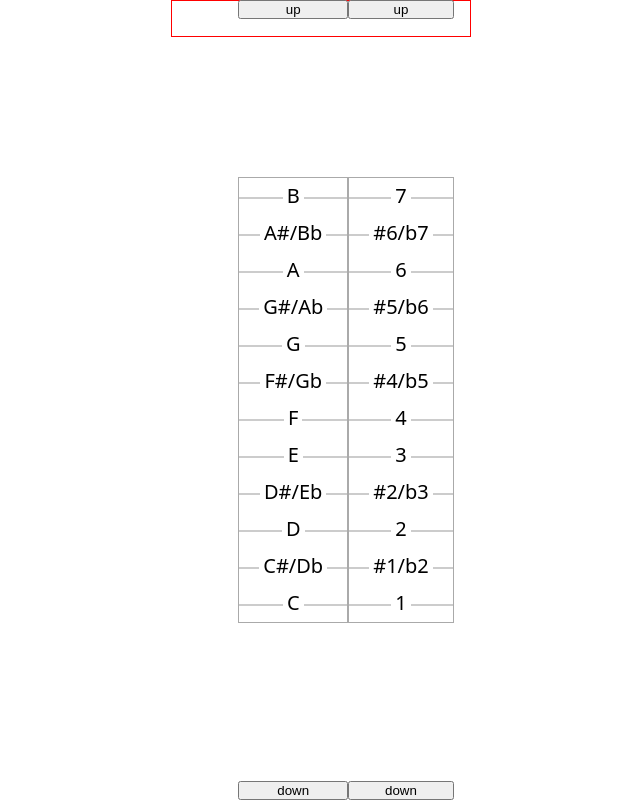
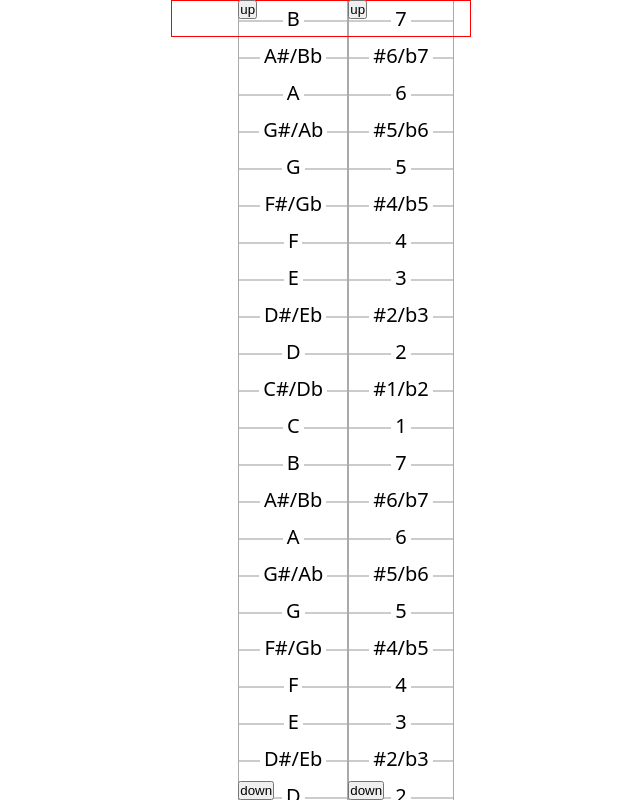
Before and after one commit to katmh/diatonic, a Svelte app: page / in a window 1280 px wide. Shown: the whole page, without its empty margins (294-934 px from the left). Built offline with nearby package versions, Linux system fonts and the light colour scheme.

Commit message:
Full height rulers

```diff
--- a/src/components/NumberRuler.svelte
+++ b/src/components/NumberRuler.svelte
@@ -1,20 +1,5 @@
 <script lang="ts">
     import Ruler from "./Ruler.svelte";
-
-    const labels = [
-        "7",
-        "#6/b7",
-        "6",
-        "#5/b6",
-        "5",
-        "#4/b5",
-        "4",
-        "3",
-        "#2/b3",
-        "2",
-        "#1/b2",
-        "1",
-    ];
 </script>
 
-<Ruler rulerType="number" items={labels} />
+<Ruler rulerType="number" />
--- a/src/components/PitchRuler.svelte
+++ b/src/components/PitchRuler.svelte
@@ -1,20 +1,5 @@
 <script lang="ts">
     import Ruler from "./Ruler.svelte";
-
-    const semitones = [
-        "B",
-        "A#/Bb",
-        "A",
-        "G#/Ab",
-        "G",
-        "F#/Gb",
-        "F",
-        "E",
-        "D#/Eb",
-        "D",
-        "C#/Db",
-        "C",
-    ];
 </script>
 
-<Ruler rulerType="pitch" items={semitones} />
+<Ruler rulerType="pitch" />
--- a/src/components/Ruler.svelte
+++ b/src/components/Ruler.svelte
@@ -1,12 +1,30 @@
 <script lang="ts">
-    import { positions } from "../stores.js";
+    import { positions, visibleItems } from "../stores.js";
+    import allItems from "../data/items.js";
     import interact from "interactjs";
+    import { onMount } from "svelte";
 
     export let rulerType: string;
-    export let items: string[];
+
+    const itemHeight = 37;
+
+    onMount(async () => {
+        let remainingHeight = window.innerHeight;
+        while (remainingHeight > 0) {
+            visibleItems.update((visibleItems) => ({
+                ...visibleItems,
+                [rulerType]: visibleItems[rulerType].concat([
+                    allItems[rulerType][
+                        visibleItems[rulerType].length %
+                            allItems[rulerType].length
+                    ],
+                ]),
+            }));
+            remainingHeight -= itemHeight;
+        }
+    });
 
     const interactable = interact(`#${rulerType}`);
-    const itemHeight = 37;
     const gridTarget = interact.snappers.grid({
         x: 1,
         y: itemHeight,
@@ -48,11 +66,13 @@
 </script>
 
 <div class="ruler_container">
-    <button on:click={shift} data-ruler-id={rulerType}>up</button>
+    <button id="top_button" on:click={shift} data-ruler-id={rulerType}
+        >up</button
+    >
     <div class="ruler_parent">
         <!-- direct parent to use as snap grid offset -->
         <div class="ruler" id={rulerType}>
-            {#each items as item}
+            {#each $visibleItems[rulerType] as item}
                 <div class="item">
                     <span class="label">{item}</span>
                     <hr class="mark" />
@@ -60,12 +80,22 @@
             {/each}
         </div>
     </div>
-    <button on:click={(e) => shift(e, true)} data-ruler-id={rulerType}
-        >down</button
+    <button
+        id="bottom_button"
+        on:click={(e) => shift(e, true)}
+        data-ruler-id={rulerType}>down</button
     >
 </div>
 
 <style>
+    button {
+        position: absolute;
+    }
+
+    #bottom_button {
+        bottom: 0;
+    }
+
     .ruler_container {
         height: 100%;
         display: flex;
--- /dev/null
+++ b/src/data/items.ts
@@ -0,0 +1,31 @@
+const number = [
+    "7",
+    "#6/b7",
+    "6",
+    "#5/b6",
+    "5",
+    "#4/b5",
+    "4",
+    "3",
+    "#2/b3",
+    "2",
+    "#1/b2",
+    "1",
+];
+
+const pitch = [
+    "B",
+    "A#/Bb",
+    "A",
+    "G#/Ab",
+    "G",
+    "F#/Gb",
+    "F",
+    "E",
+    "D#/Eb",
+    "D",
+    "C#/Db",
+    "C",
+];
+
+export default { number, pitch };
--- a/src/stores.js
+++ b/src/stores.js
@@ -5,3 +5,8 @@ export const positions = writable({
     number: { x: 0, y: 0 },
     window: { x: 0, y: 0 },
 });
+
+export const visibleItems = writable({
+    pitch: [],
+    number: [],
+})
```
